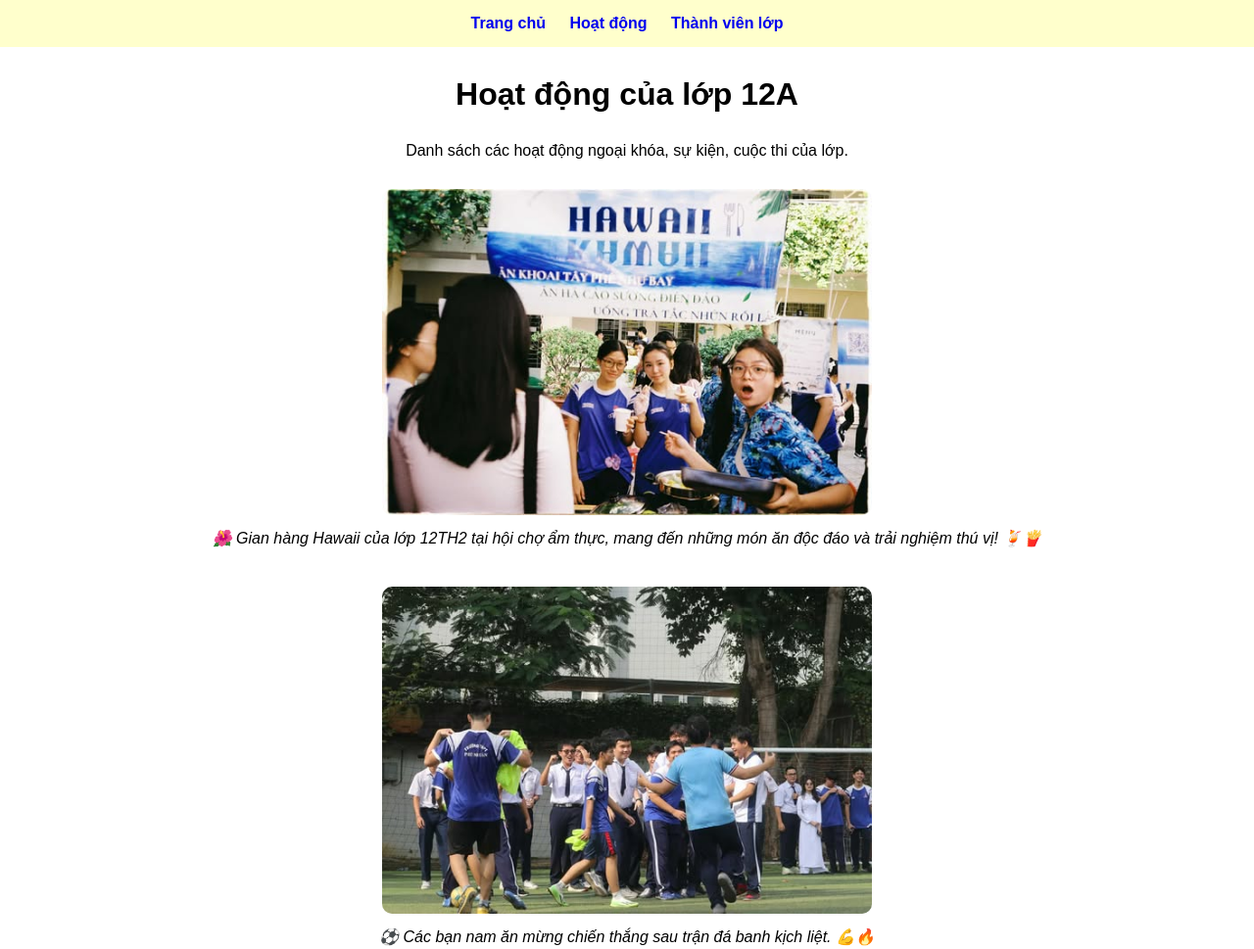
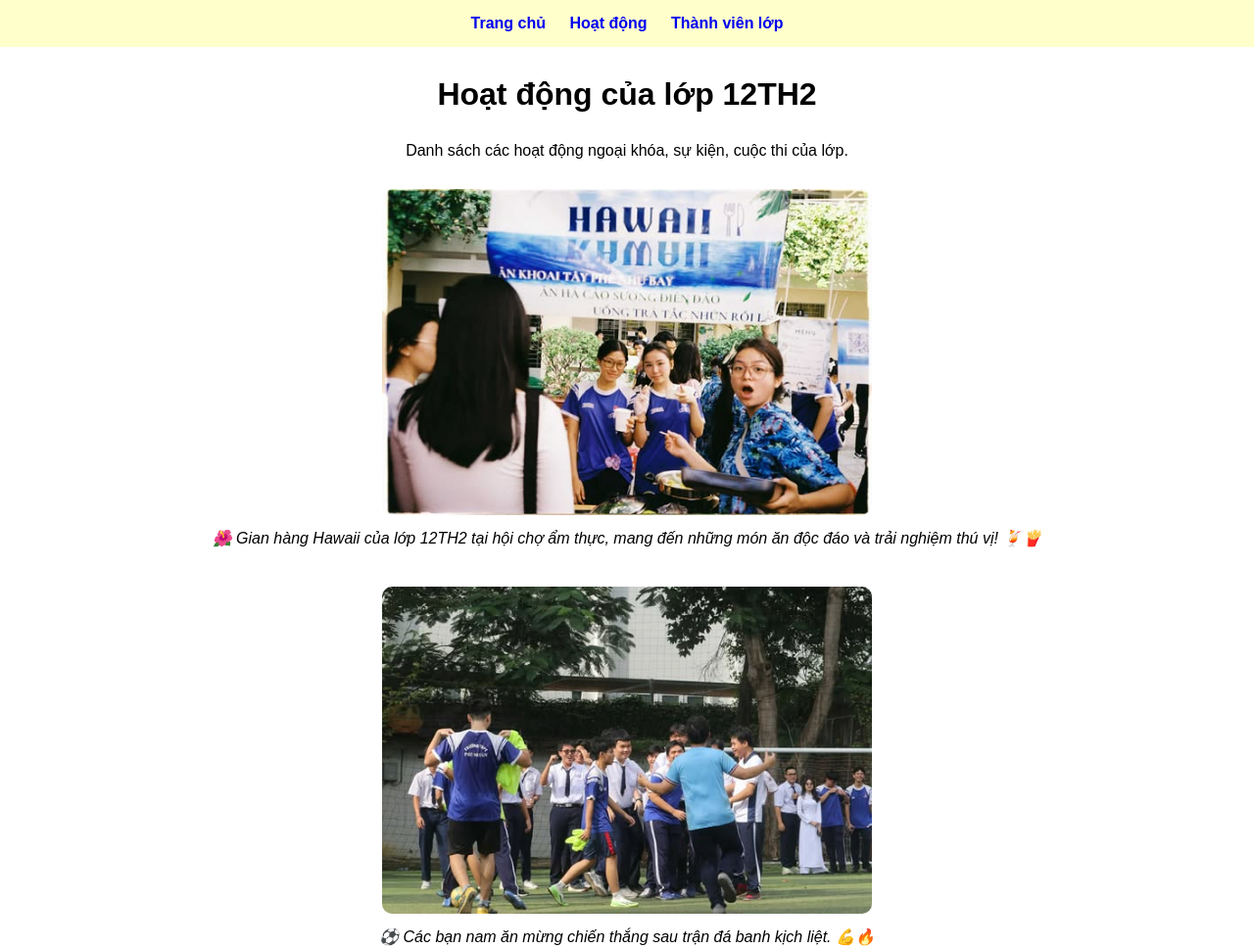
Before and after one commit to ZamasuNii/baitin, a plain HTML site: page hoatdong.html in a window 1280 px wide. Shown: the top 969 px of the page at 98% size. Drawn offline with Linux system fonts and the light colour scheme.

Commit message:
Update hoatdong.html

```diff
--- a/hoatdong.html
+++ b/hoatdong.html
@@ -49,7 +49,7 @@
         <a href="thanhvienlop.html">Thành viên lớp</a>
     </nav>
 
-    <h1>Hoạt động của lớp 12A</h1>
+    <h1>Hoạt động của lớp 12TH2</h1>
     <p>Danh sách các hoạt động ngoại khóa, sự kiện, cuộc thi của lớp.</p>
 
     <div class="gallery">
```
